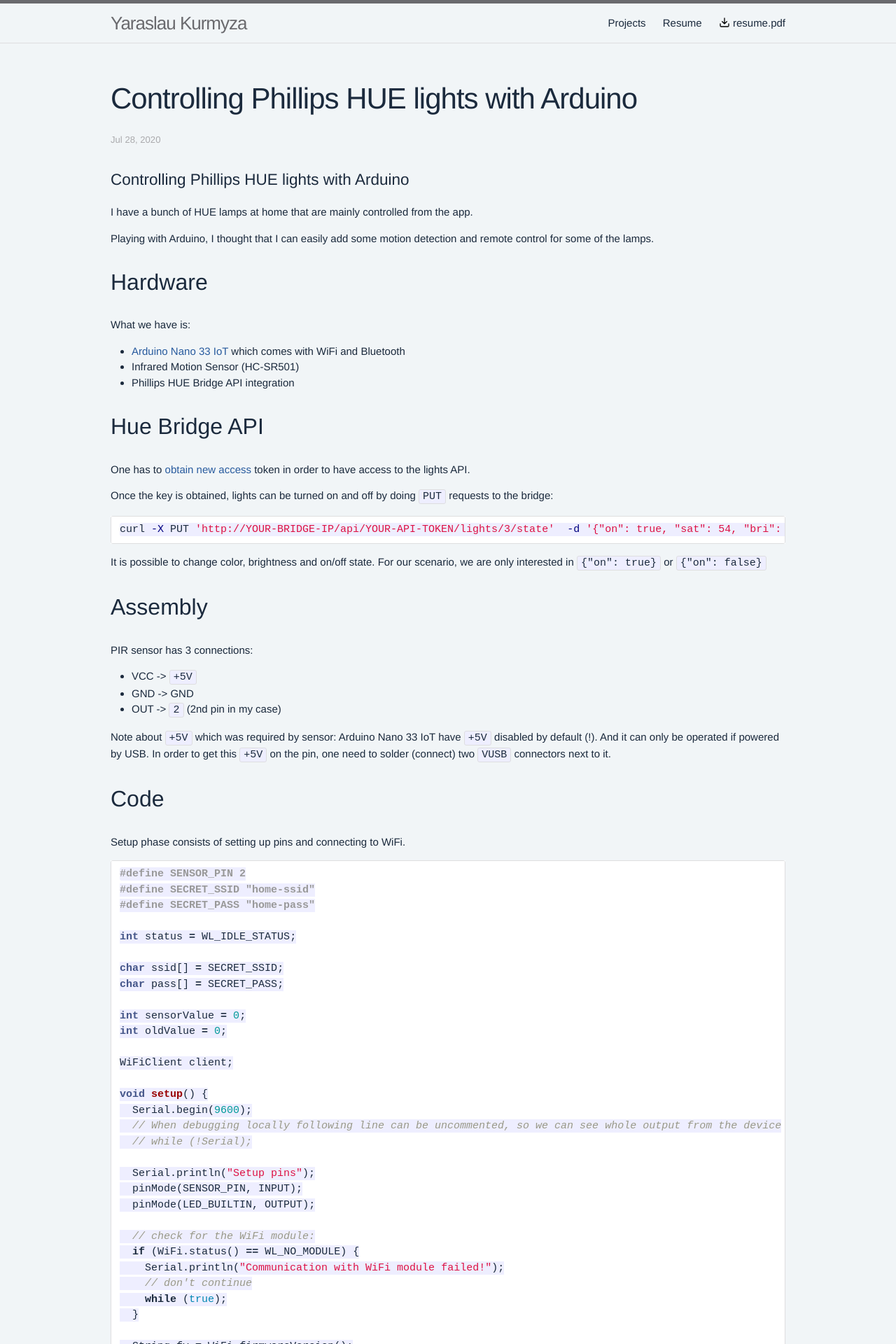
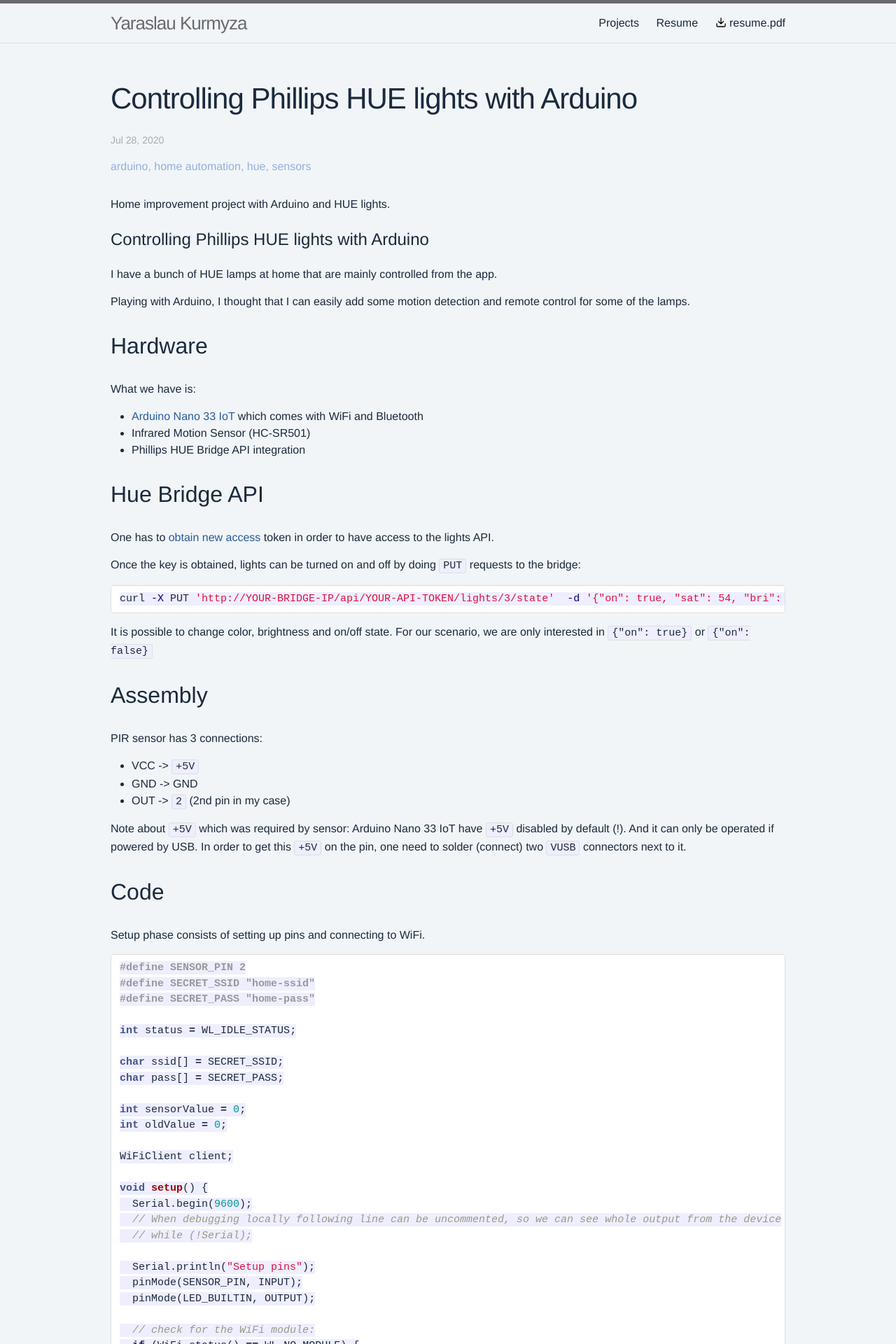
Before and after one commit to lotas/lotas.github.io, a Jekyll site: the page built from _posts/2020-07-28-arduino-hue-motion-detection.md, in a window 1280 px wide. Shown: the top 1920 px of the page at 70% size. Built offline with Jekyll 4.4.1, drawn with Linux system fonts in a browser that asks for light colours.

Commit message:
Page decorations and tags

```diff
--- a/_layouts/post.html
+++ b/_layouts/post.html
@@ -5,7 +5,11 @@
 
   <header class="post-header">
     <h1 class="post-title">{{ page.title }}</h1>
-    <p class="post-meta">{{ page.date | date: "%b %-d, %Y" }}{% if page.author %} • {{ page.author }}{% endif %}{% if page.meta %} • {{ page.meta }}{% endif %}</p>
+    <p class="post-meta">
+      {{ page.date | date: "%b %-d, %Y" }}
+      {% if page.author %} • {{ page.author }}{% endif %}{% if page.meta %} • {{ page.meta }}{% endif %}
+    </p>
+    <span class="post-tags">{{ page.tags | sort | join: ', ' }}</span>
   </header>
 
   <article class="post-content">
--- a/_posts/2020-07-28-arduino-hue-motion-detection.md
+++ b/_posts/2020-07-28-arduino-hue-motion-detection.md
@@ -5,7 +5,7 @@
 tags: ["arduino", "sensors", "hue", "home automation"]
 ---
 
-
+Home improvement project with Arduino and HUE lights.
 
 # Controlling Phillips HUE lights with Arduino
 
--- a/_sass/_layout.scss
+++ b/_sass/_layout.scss
@@ -199,6 +199,10 @@
     font-size: 18px;
 }
 
+.post-tags {
+    color: rgb(146, 174, 226);
+}
+
 
 
 /**
--- a/css/main.scss
+++ b/css/main.scss
@@ -8,7 +8,7 @@
 // Our variables
 $base-font-family: Helvetica, Arial, sans-serif;
 $optional-font-family: 'Trebuchet MS', 'Lucida Sans Unicode', 'Lucida Grande', 'Lucida Sans', Arial, sans-serif;
-$base-font-size:   15px;
+$base-font-size:   16px;
 $small-font-size:  $base-font-size * 0.875;
 $base-line-height: 1.5;
 
--- a/index.html
+++ b/index.html
@@ -16,6 +16,7 @@
     {% for post in site.posts %}
       <li>
         <span class="post-meta">{{ post.date | date: "%b %-d, %Y" }}</span>
+        <span class="post-tags">{{ post.tags | sort | join: ', ' }}</span>
         <h2>
           <a class="post-link" href="{{ post.url | prepend: site.baseurl }}">{{ post.title }}</a>
         </h2>
@@ -23,4 +24,5 @@
     {% endfor %}
   </ul>
 
+
 </div>
```
Also changed, not shown: _posts/2021-06-04-docker-called-me.md (+2 -0 lines).
